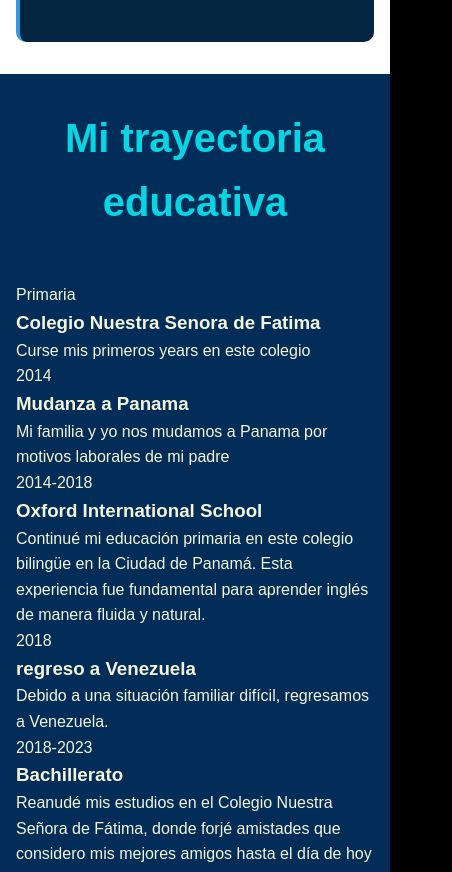
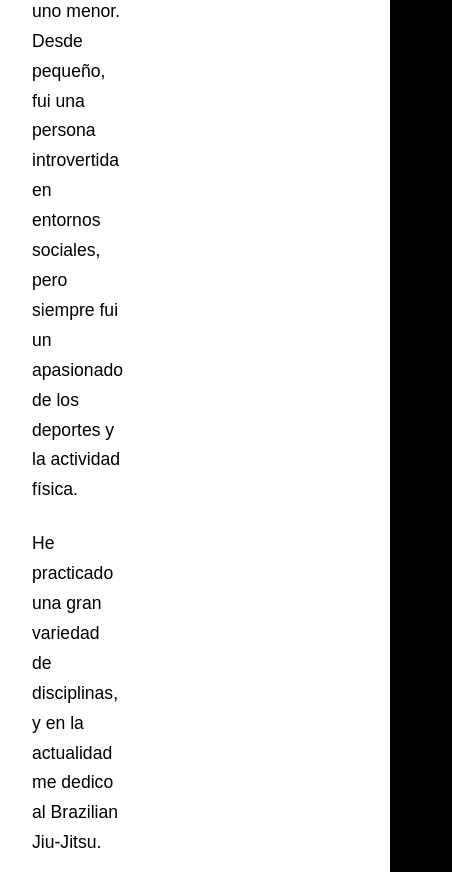
Before and after one commit to JoseFG05/clientes_web_JoseGranado, a plain HTML site: page Clase1/pagina.html in a window 390 px wide. Shown: the part 1128-2000 px from the top of the page, 452 px wide, since content can reach past the window. Drawn offline with Linux system fonts and the light colour scheme.

Commit message:
Update biografia.css

```diff
--- a/Clase1/biografia.css
+++ b/Clase1/biografia.css
@@ -164,40 +164,3 @@
     font-style: normal !important;
     color: #3498db;
 }
-@media (max-width: 768px) {
-    .contenido-introduccion {
-        grid-template-columns: 1fr;
-    }
-
-    .eventos::before {
-        left: 30px;
-    }
-
-    .evento {
-        flex-direction: column;
-        gap: 1rem;
-    }
-
-    .fecha {
-        min-width: 120px;
-        align-self: flex-start;
-    }
-
-    .cabecera h1 {
-        font-size: 2rem;
-    }
-
-    .grid-habilidades {
-        grid-template-columns: 1fr;
-    }
-}
-
-@media (max-width: 480px) {
-    .contenedor {
-        padding: 0 1rem;
-    }
-
-    .cabecera, .introduccion, .linea-tiempo, .habilidades {
-        padding: 2rem 0;
-    }
-}
```
